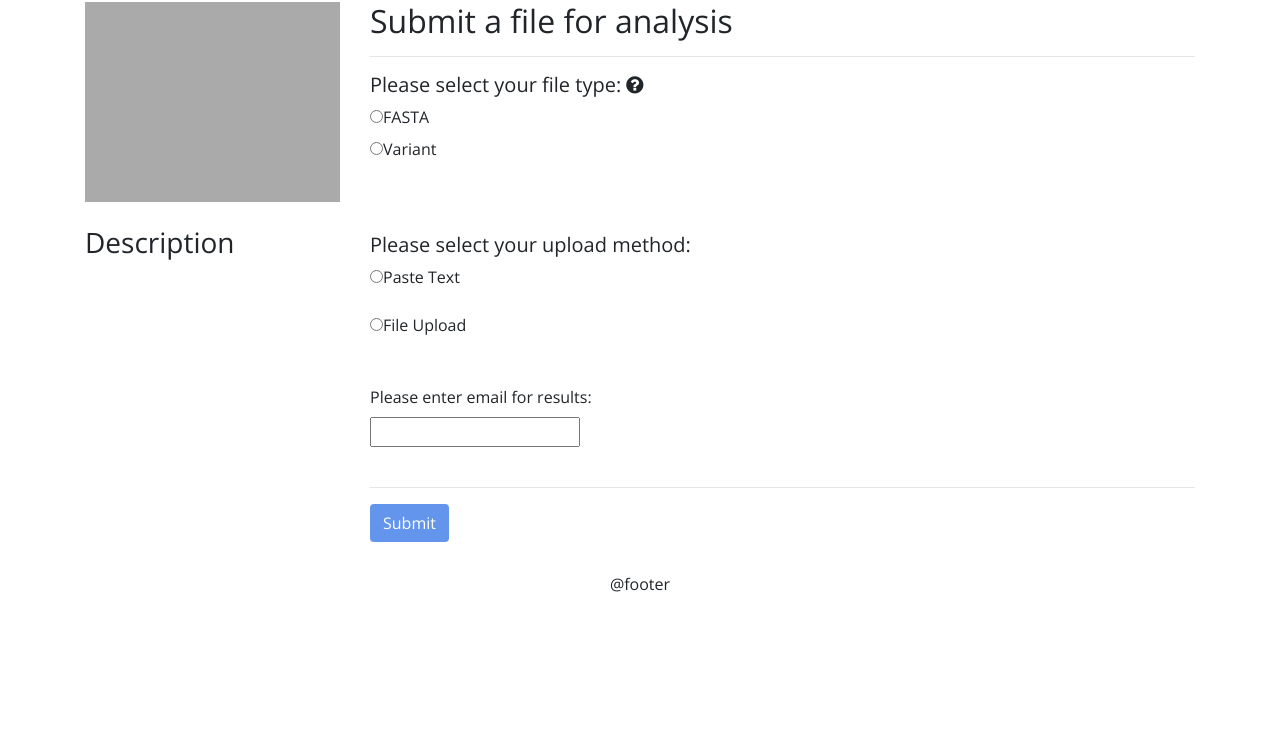
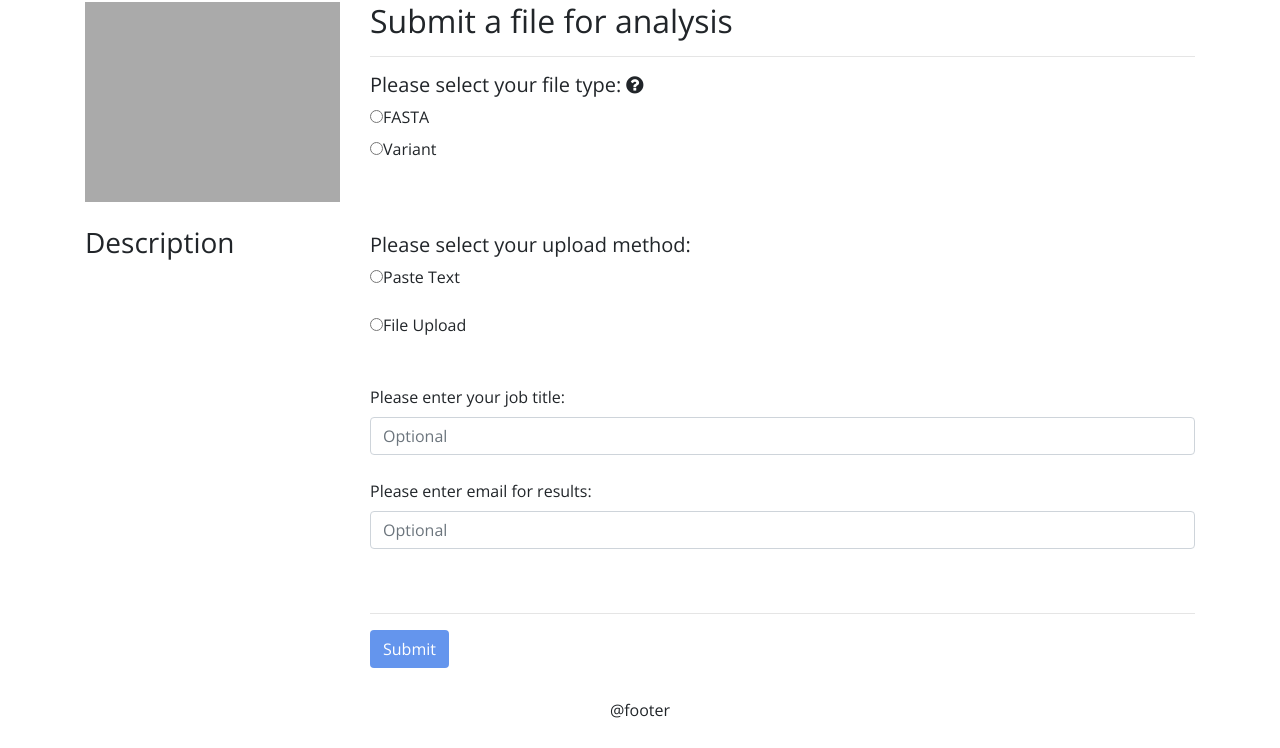
Before and after one commit to xzhang96/MetaChromServer, a Flask app: page / in a window 1280 px wide. Shown: the part 304-1052 px from the top of the page. Before the commit the page ends 896 px from the top, so only its background shows below. Run offline with Flask 2, Linux system fonts and the light colour scheme; some libraries are stand-ins or nearby versions.

Commit message:
added job title

```diff
--- a/templates/homepage.html
+++ b/templates/homepage.html
@@ -118,7 +118,7 @@
                                 <select class="form-control" id="selectVar" name="selectVar" style="display: none;">
                                     <option value="">--Please choose an option--</option>
                                     <option value="VCF">VCF</option>
-                                    <option value="RSID">RSID</option>
+                                    <option value="rsid">RSID</option>
                                 </select>
                             </div>
 
@@ -131,8 +131,10 @@
                             <div class="radio"><label><input type="radio" name="inputFile" id="file" value="file" onclick="ShowUploadMethod()">File Upload</label></div>
                             <div class="form-group"><input class="form-control-file" type="file" accept=".txt" id="uploadInputFile" name="inputUploadFile" style="display: none;"></div>
                             <br>
+                            <label for="jobTitle">Please enter your job title: </label><br>
+                            <input class="form-control col-xs-4" type="text" id="jobTitle" name="jobTitle" placeholder="Optional"><br>
                             <label for="userEmail">Please enter email for results: </label><br>
-                            <input type="email" id="userEmail" name="userEmail">
+                            <input class="form-control col-xs-4" type="email" id="userEmail" name="userEmail" placeholder="Optional">
                             <br><br>
                             <hr>
                             <button type="submit button" class="btn" id="submitBtn">Submit</button>
```
